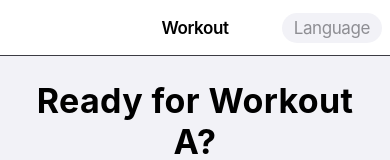
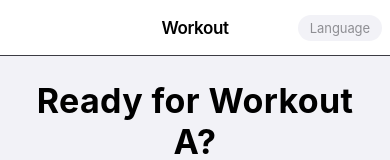
Before and after one commit to nunyvega/birrathon-app-5x5, a React Native app: screen / in a window 390 px wide. Shown: the top 160 px of the page. Built offline with nearby package versions, Linux system fonts and the light colour scheme.

Commit message:
change text size in language button

```diff
--- a/src/components/LanguagePicker.tsx
+++ b/src/components/LanguagePicker.tsx
@@ -98,11 +98,11 @@ const styles = StyleSheet.create({
 		borderRadius: BorderRadius.large,
 		alignItems: "center",
 		justifyContent: "center",
-		minWidth: 80,
+		minWidth: 60,
 		marginHorizontal: Spacing.md,
 	},
 	triggerText: {
-		...Typography.body,
+		...Typography.footnote,
 		color: Colors.systemGray,
 	},
 	modalOverlay: {
```
